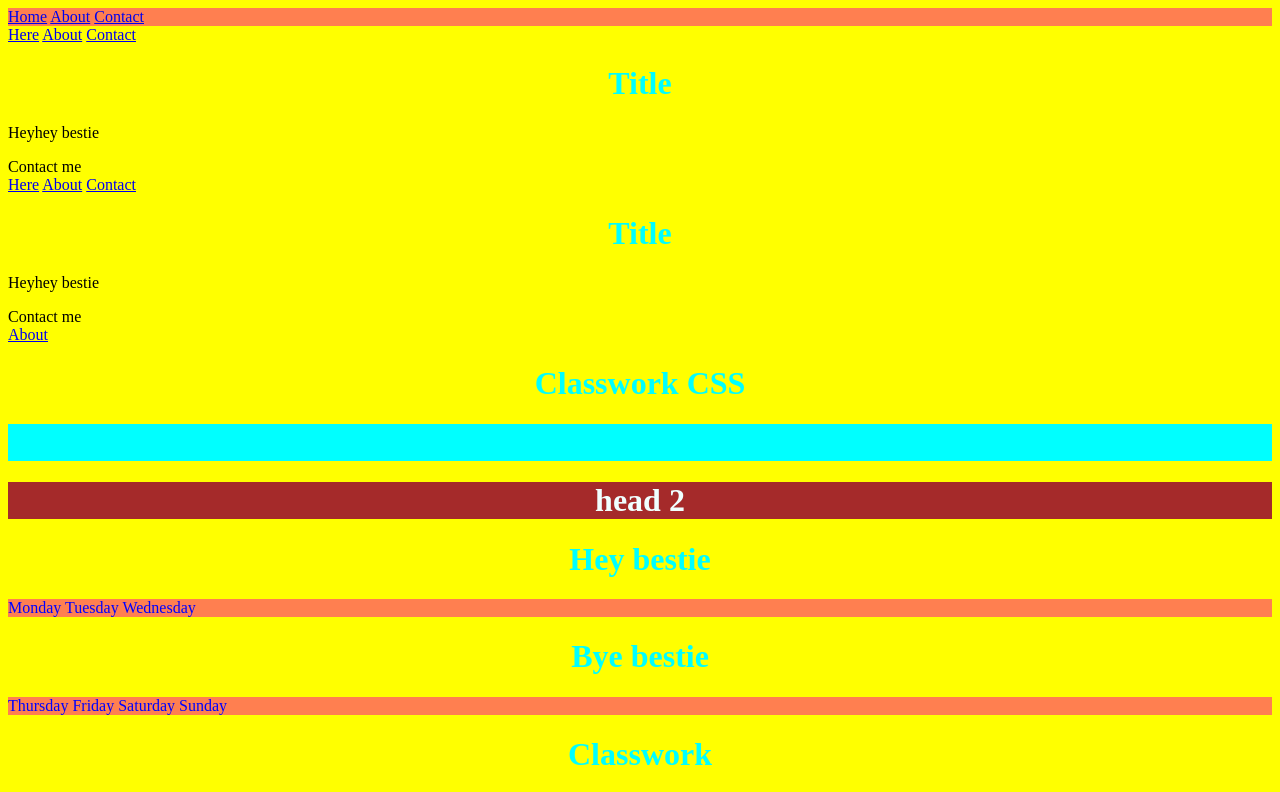
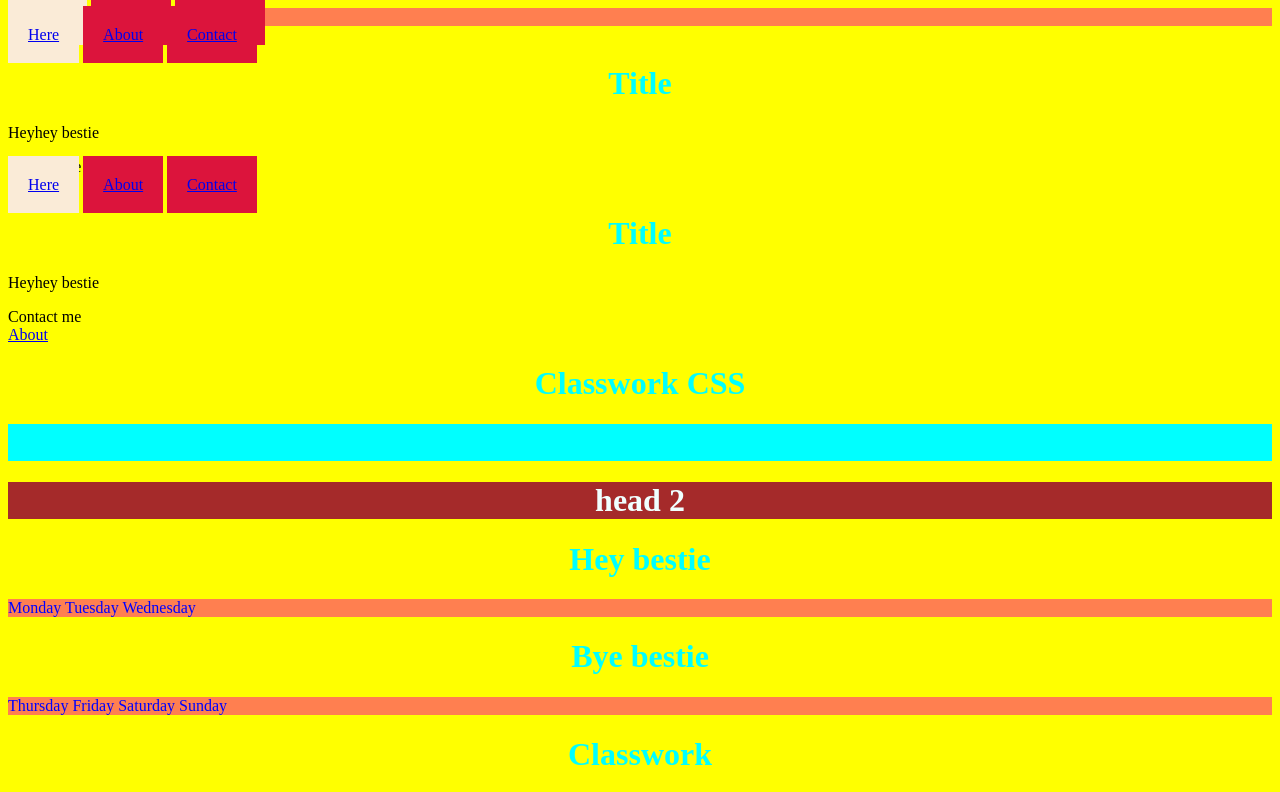
Before and after one commit to julikorman/project, a plain HTML site: page index.html in a window 1280 px wide. Shown: the top 792 px of the page. Drawn offline with Linux system fonts and the light colour scheme; a script that the page names is missing.

Commit message:
Update index.html

```diff
--- a/index.html
+++ b/index.html
@@ -23,6 +23,17 @@
         }
         .hello {
             background-color: yellow;
+        }
+        div a {
+            background-color: antiquewhite;
+            padding: 20px;
+        }
+        a > h1 {
+            background-color: blue;
+            color: aliceblue;
+        }
+        a + a {
+            background-color: crimson;
         }
     </style>
 <body>
```
